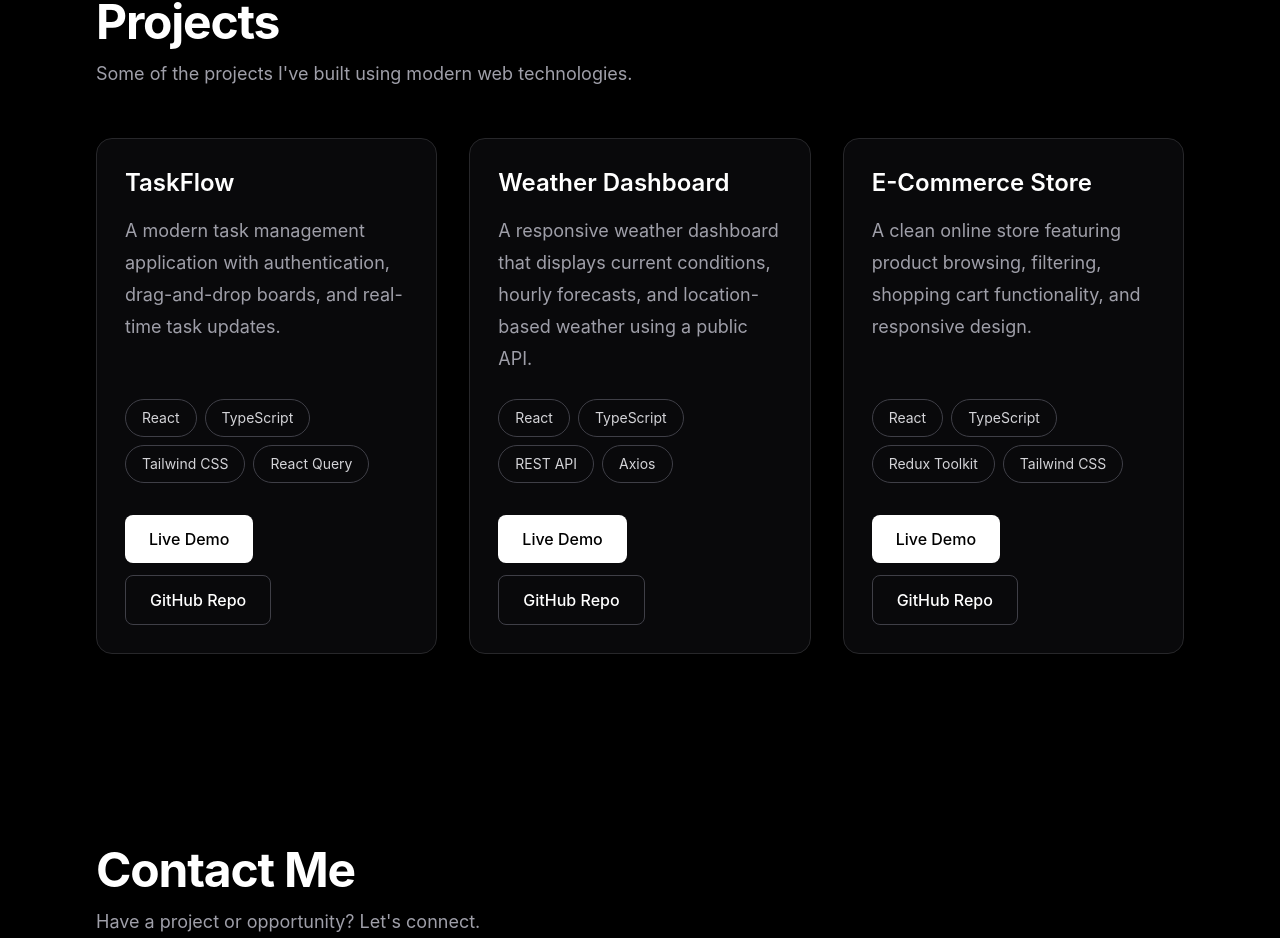
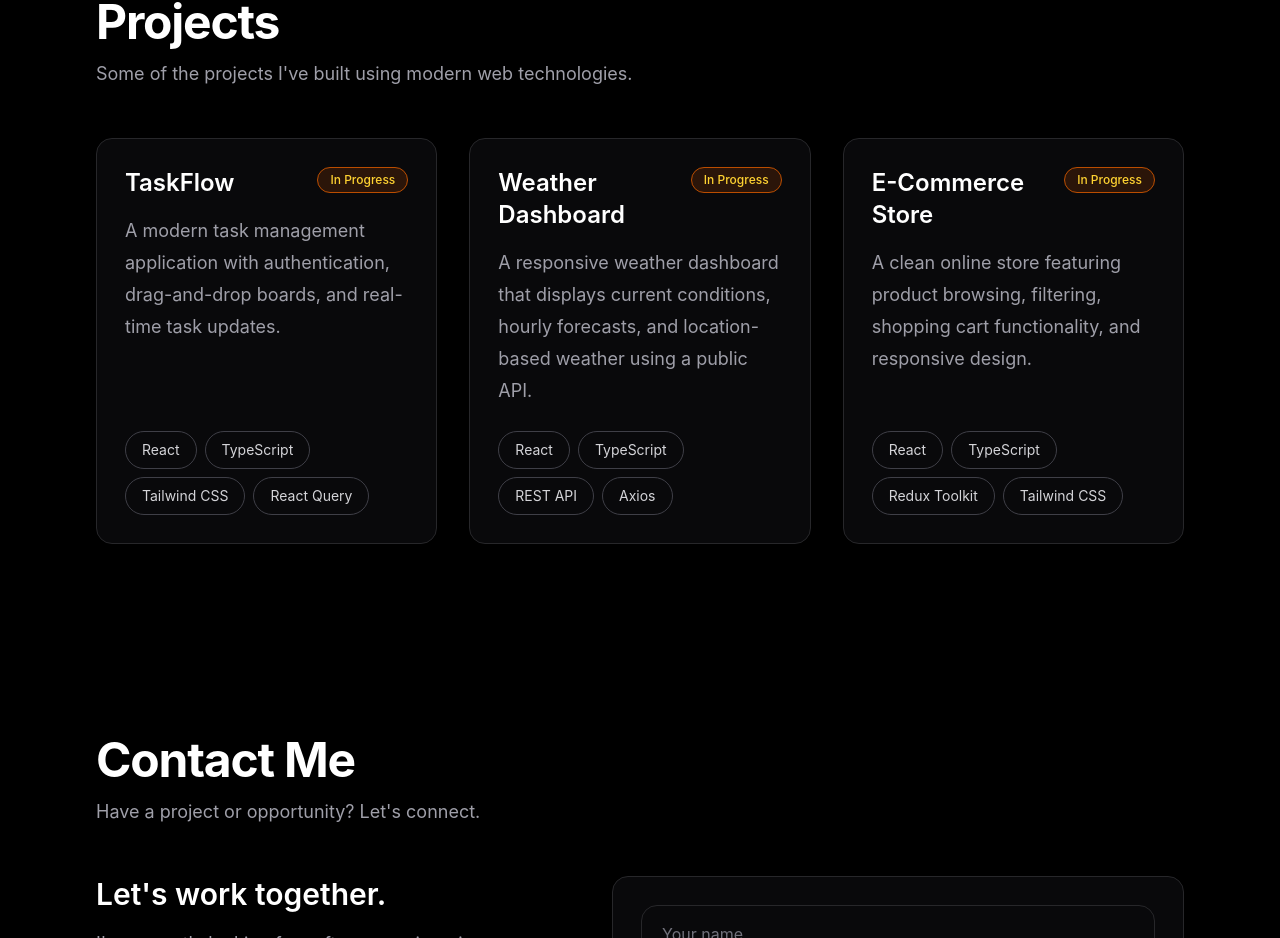
Before and after one commit to davitamiranidze/Portfolio, a React (Vite) app: page / in a window 1280 px wide. Shown: the part 2220-3158 px from the top of the page. Built offline with nearby package versions, Linux system fonts and the light colour scheme.

Commit message:
fixed sidebar bug with the close button and added status inside project cards

```diff
--- a/src/components/layout/Navbar.tsx
+++ b/src/components/layout/Navbar.tsx
@@ -50,9 +50,9 @@ export default function Navbar() {
           <Dialog.Portal>
             <Dialog.Overlay className="fixed inset-0 z-40 bg-black/40 backdrop-blur-sm md:hidden" />
 
-            <Dialog.Content className="fixed right-0 top-0 z-50 h-screen w-[82vw] max-w-80 border-l border-zinc-200 bg-white p-6 shadow-2xl outline-none md:hidden dark:border-zinc-800 dark:bg-black">
+            <Dialog.Content className="fixed right-0 top-0 z-50 h-screen w-[82vw] max-w-80 border-l border-zinc-200 bg-white shadow-2xl outline-none md:hidden dark:border-zinc-800 dark:bg-black">
+              <div className="flex h-[72px] items-center justify-end px-4 sm:px-6">
                 <Dialog.Close asChild>
-                <div className="flex justify-end">
                   <button
                     type="button"
                     aria-label="Close menu"
@@ -60,10 +60,11 @@ export default function Navbar() {
                   >
                     <X className="h-5 w-5" />
                   </button>
+                </Dialog.Close>
               </div>
-              </Dialog.Close>
 
-              <nav className="mt-10 flex flex-col gap-6">
+              <div className="px-6 pb-6">
+                <nav className="mt-8 flex flex-col gap-6">
                   {navLinks.map((link) => (
                     <Dialog.Close asChild key={link.href}>
                       <a
@@ -79,6 +80,7 @@ export default function Navbar() {
                 <div className="mt-10 border-t border-zinc-200 pt-6 dark:border-zinc-800">
                   <ThemeToggle />
                 </div>
+              </div>
             </Dialog.Content>
           </Dialog.Portal>
         </Dialog.Root>
--- a/src/components/ui/ProjectCard.tsx
+++ b/src/components/ui/ProjectCard.tsx
@@ -4,6 +4,7 @@ type ProjectCardProps = {
   tech: string[];
   githubUrl?: string;
   demoUrl?: string;
+  status?: "In Progress" | "Completed";
 };
 
 export default function ProjectCard({
@@ -12,10 +13,19 @@ export default function ProjectCard({
   tech,
   githubUrl,
   demoUrl,
+  status,
 }: ProjectCardProps) {
   return (
-    <article className="card flex h-full flex-col">
-      <h3 className="text-xl font-semibold sm:text-2xl">{title}</h3>
+    <article className="card relative flex h-full flex-col">
+      <div className="flex items-start justify-between gap-4">
+        <h3 className="text-xl font-semibold sm:text-2xl">{title}</h3>
+
+        {status && (
+          <span className="shrink-0 rounded-full border border-amber-300 bg-amber-100 px-3 py-1 text-xs font-medium text-amber-800 dark:border-amber-700 dark:bg-amber-900/30 dark:text-amber-300">
+            {status}
+          </span>
+        )}
+      </div>
 
       <p className="paragraph mt-3 flex-1 sm:mt-4">{description}</p>
 
--- a/src/data/projects.ts
+++ b/src/data/projects.ts
@@ -4,23 +4,26 @@ export const projects = [
     description:
       "A modern task management application with authentication, drag-and-drop boards, and real-time task updates.",
     tech: ["React", "TypeScript", "Tailwind CSS", "React Query"],
-    githubUrl: "https://github.com/username/taskflow",
-    demoUrl: "https://taskflow-demo.vercel.app",
+    githubUrl: "",
+    demoUrl: "",
+    status: "In Progress",
   },
   {
     title: "Weather Dashboard",
     description:
       "A responsive weather dashboard that displays current conditions, hourly forecasts, and location-based weather using a public API.",
     tech: ["React", "TypeScript", "REST API", "Axios"],
-    githubUrl: "https://github.com/username/weather-dashboard",
-    demoUrl: "https://weather-dashboard.vercel.app",
+    githubUrl: "",
+    demoUrl: "",
+    status: "In Progress",
   },
   {
     title: "E-Commerce Store",
     description:
       "A clean online store featuring product browsing, filtering, shopping cart functionality, and responsive design.",
     tech: ["React", "TypeScript", "Redux Toolkit", "Tailwind CSS"],
-    githubUrl: "https://github.com/username/ecommerce-store",
-    demoUrl: "https://ecommerce-store.vercel.app",
+    githubUrl: "",
+    demoUrl: "",
+    status: "In Progress",
   },
 ];
```
Lines whose indentation alone changed are shown as unchanged.
